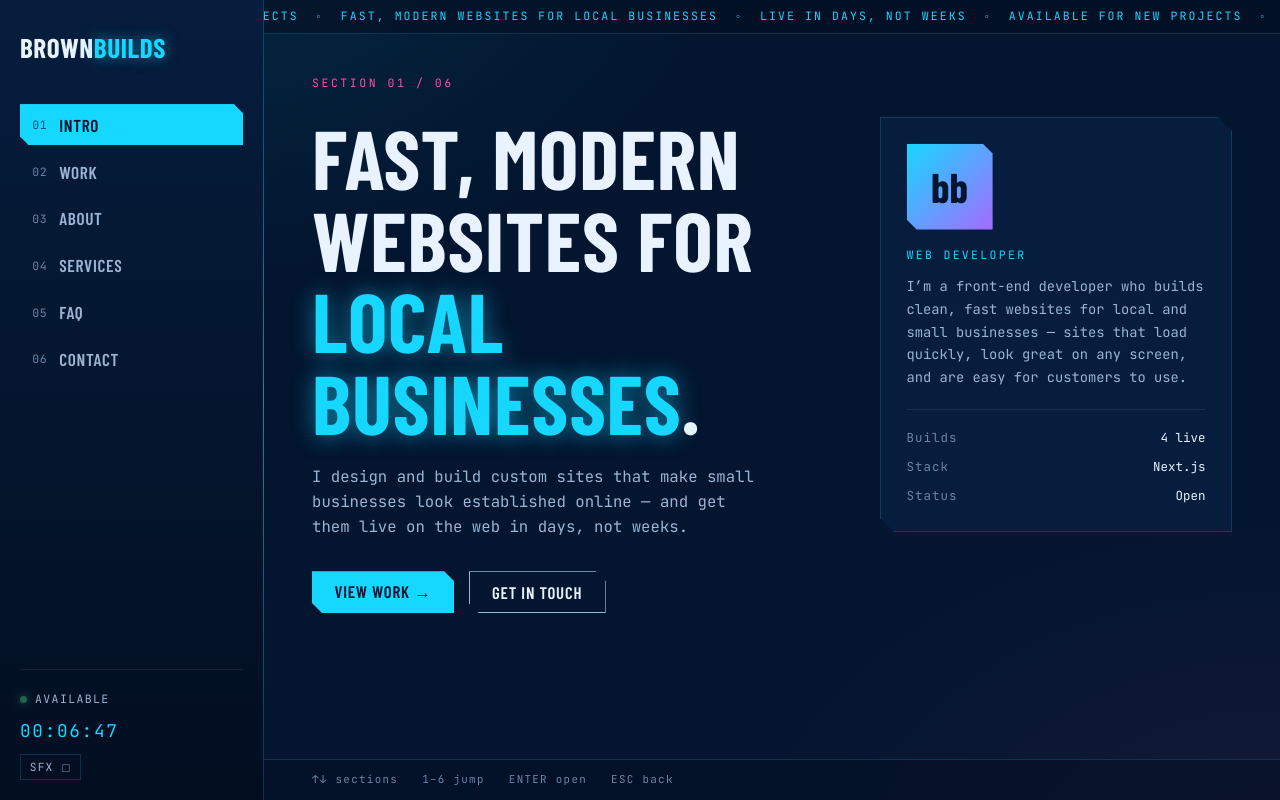
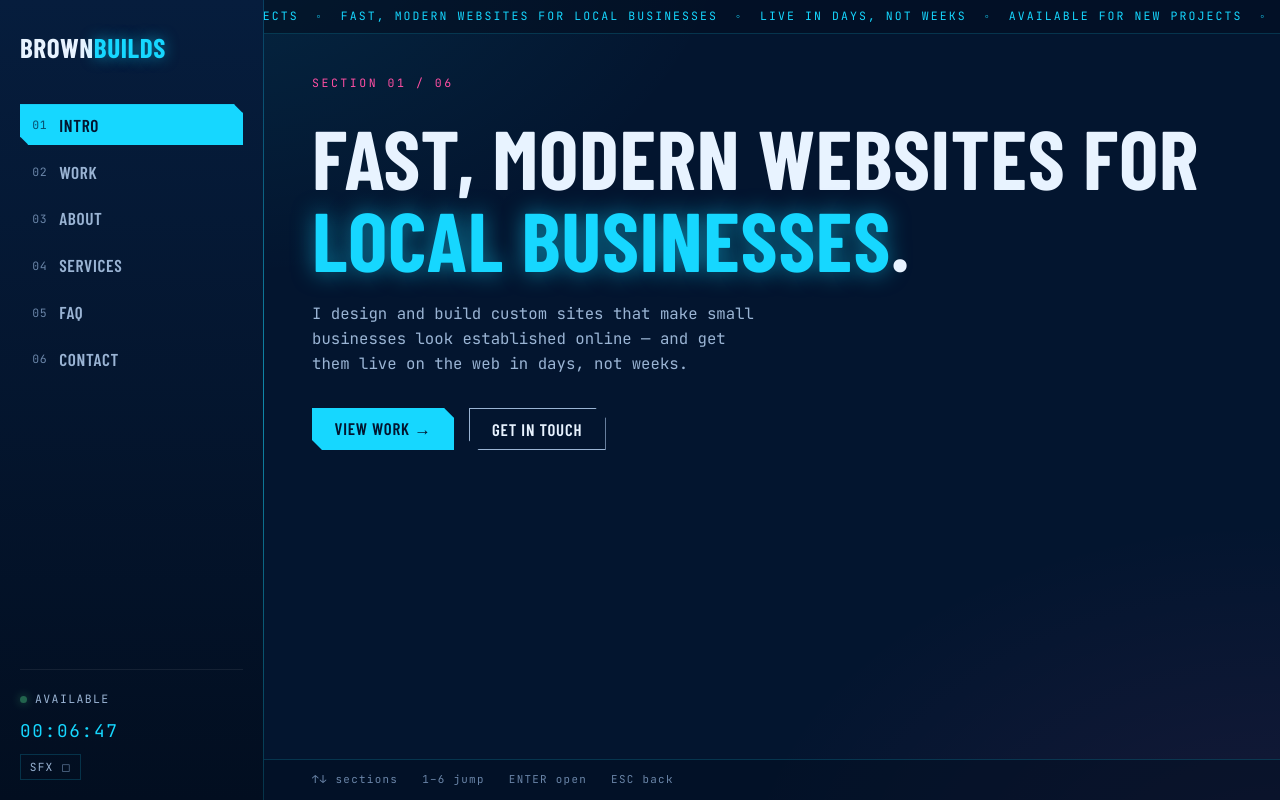
Before and after one commit to muhsinhub/portfolio, a Next.js app: page / in a window 1280 px wide. Built offline with nearby package versions, Linux system fonts and the light colour scheme.

Commit message:
Remove profile panel from Intro
Drop the "bb" monogram / bio / stats panel; the intro hero now spans
full width.

```diff
--- a/components/Portfolio.js
+++ b/components/Portfolio.js
@@ -264,23 +264,6 @@ function Intro({ go, sfx }) {
           </button>
         </div>
       </div>
-
-      <aside className={styles.profile}>
-        <div className={styles.avatar} aria-hidden="true">
-          <span>bb</span>
-        </div>
-        <div className={styles.profileCaption}>WEB DEVELOPER</div>
-        <p className={styles.profileBio}>
-          I&rsquo;m a front-end developer who builds clean, fast websites for local and small
-          businesses — sites that load quickly, look great on any screen, and are easy for
-          customers to use.
-        </p>
-        <dl className={styles.meta}>
-          <div><dt>Builds</dt><dd>4 live</dd></div>
-          <div><dt>Stack</dt><dd>Next.js</dd></div>
-          <div><dt>Status</dt><dd className={styles.metaOk}>Open</dd></div>
-        </dl>
-      </aside>
     </div>
   )
 }
--- a/components/Portfolio.module.css
+++ b/components/Portfolio.module.css
@@ -242,10 +242,8 @@
 
 /* ===================== Intro ===================== */
 .intro {
-  display: grid;
-  grid-template-columns: 1.5fr 1fr;
-  gap: 2.5rem;
-  align-items: start;
+  display: block;
+  max-width: 900px;
 }
 .introTitle {
   font-size: clamp(2.8rem, 6.5vw, 5.2rem);
```
